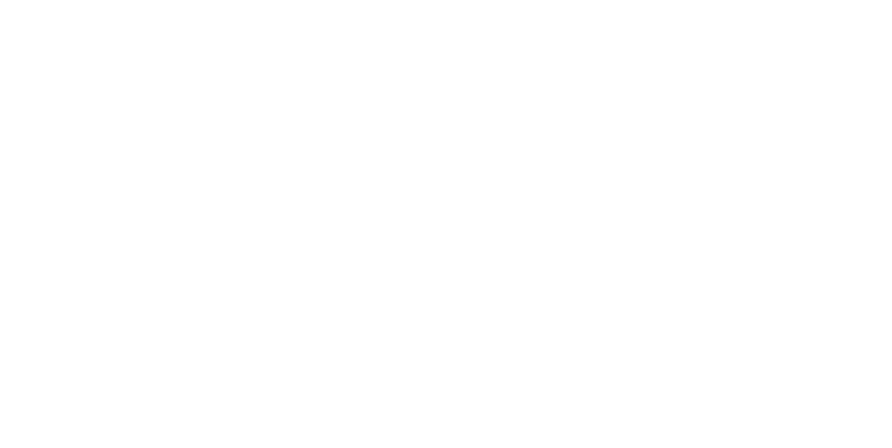
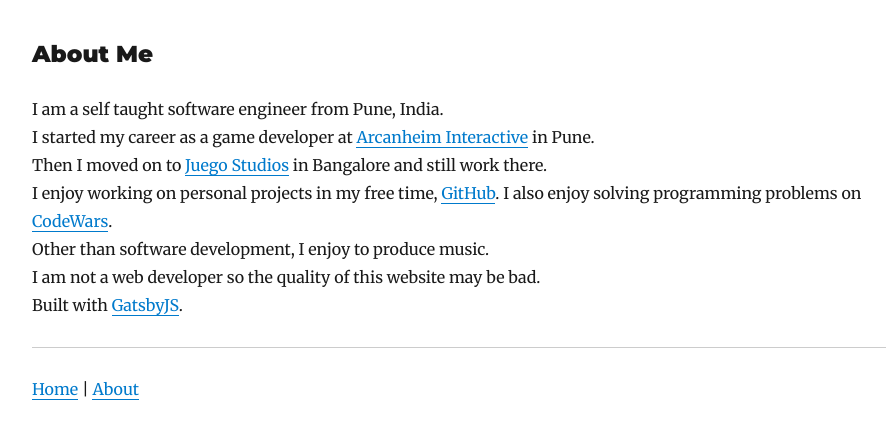
Before and after one commit to SaurabhSangpal/Blog, a Gatsby site: page /about in a window 1280 px wide. Before the commit this address had no page. Shown: the whole page, without its empty margins (181-1073 px from the left). Built offline with nearby package versions, Linux system fonts and the light colour scheme; Gatsby itself is replaced by a stand-in of ours; some packages are replaced by stand-ins of ours.

Commit message:
Add about page

```diff
--- a/src/components/layout.js
+++ b/src/components/layout.js
@@ -56,16 +56,17 @@
         style={{
           marginLeft: `auto`,
           marginRight: `auto`,
-          maxWidth: rhythm(24),
+          maxWidth: rhythm(32),
           padding: `${rhythm(1.5)} ${rhythm(3 / 4)}`,
         }}
       >
         <header>{header}</header>
         <main>{children}</main>
         <footer>
-          © {new Date().getFullYear()}, Built with
-          {` `}
-          <a href="https://www.gatsbyjs.org">Gatsby</a>
+          <hr></hr>
+          <a href="/">Home</a>
+          {` | `}
+          <a href="about">About</a>
         </footer>
       </div>
     )
--- /dev/null
+++ b/src/pages/about.js
@@ -0,0 +1,30 @@
+import React from "react"
+import Layout from "../components/layout"
+import SEO from "../components/seo"
+
+class About extends React.Component {
+  render() {
+    const { data } = this.props
+    const siteTitle = "About Me"
+
+    return (
+      <Layout location={this.props.location} title={siteTitle}>
+        <SEO title="About Saurabh Sangpal" />
+        <div>
+          <p>
+            I am a self taught software engineer from Pune, India.<br></br>
+            I started my career as a game developer at <a href="https://arcanheim.com/" target="_blank">Arcanheim Interactive</a> in Pune.<br></br>
+            Then I moved on to <a href="https://juegostudio.com" target="_blank">Juego Studios</a> in Bangalore and still work there.<br></br>
+            I enjoy working on personal projects in my free time, <a href="https://github.com/SaurabhSangpal" target="_blank">GitHub</a>.
+            I also enjoy solving programming problems on <a href="https://www.codewars.com/users/saurabhsangpal" target="_blank">CodeWars</a>.<br></br>
+            Other than software development, I enjoy to produce music.<br></br>
+            I am not a web developer so the quality of this website may be bad.<br></br>
+            Built with <a href="https://gatsbyjs.org" target="_blank">GatsbyJS</a>.
+          </p>
+        </div>
+      </Layout>
+    )
+  }
+}
+
+export default About
```
